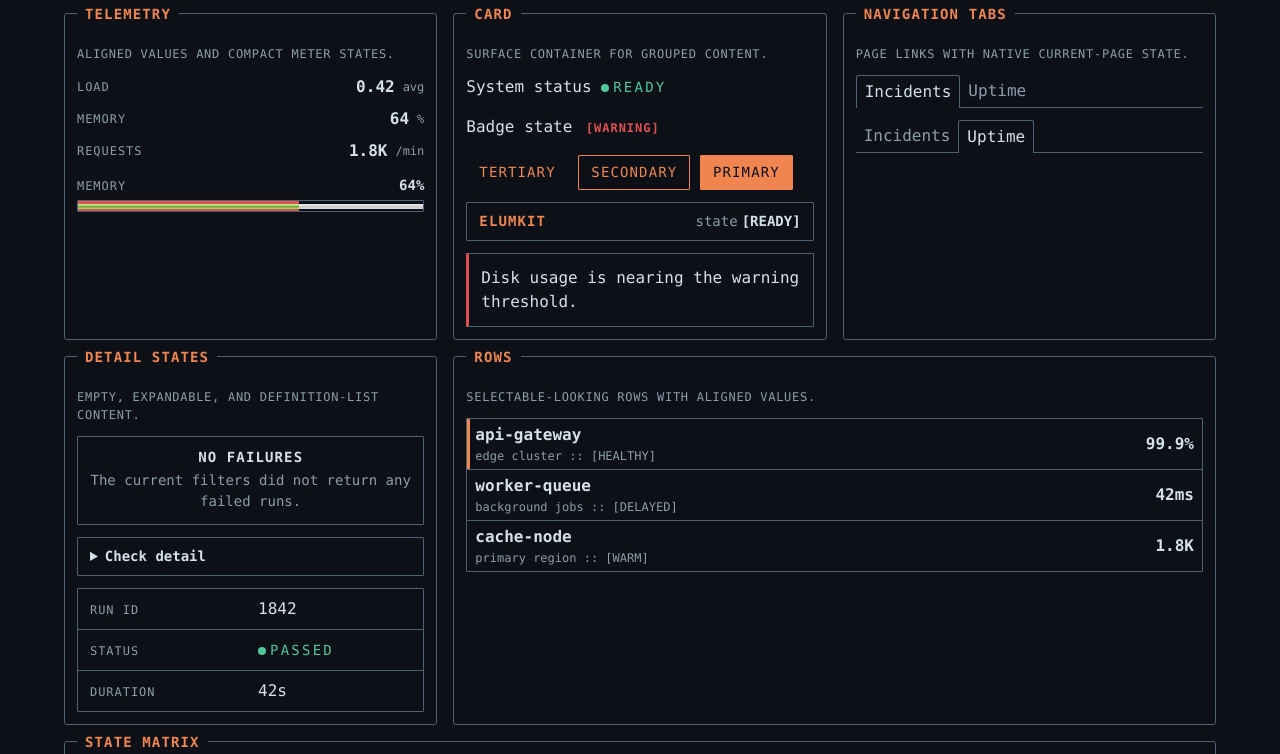
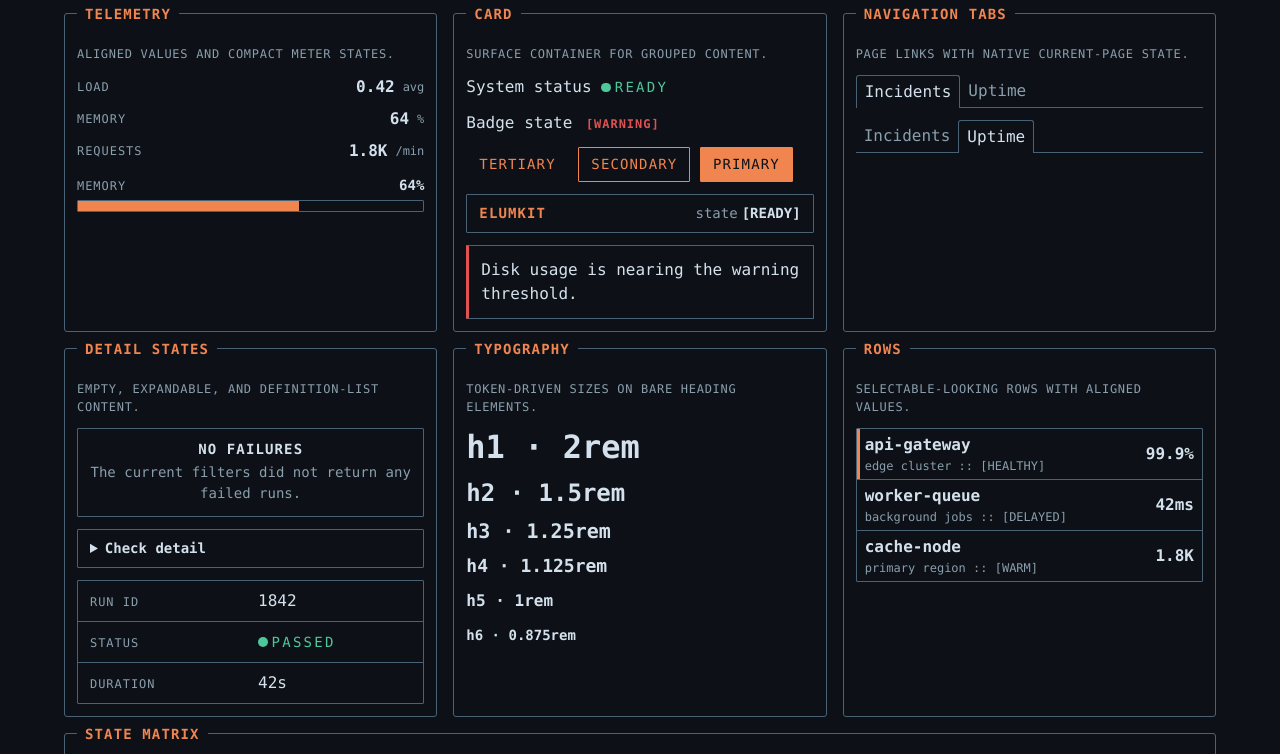
Before and after one commit to baudsmithstudios/elumkit, a website: page examples/playground.html in a window 1280 px wide. Shown: the part 824-1578 px from the top of the page. Drawn offline with Linux system fonts and the light colour scheme.

Commit message:
v0.2 - upates and release (#6)
## What does this PR do?

v.0.2 release
- formalize typography
- added and normalized a container class
- better cross-browser support
- minor tweaks
- update native <meter> to div with aria="meter" for better long-term
stability.
- updated docs

```diff
--- a/examples/playground.html
+++ b/examples/playground.html
@@ -6,12 +6,6 @@
     <title>ElumKit Playground</title>
     <link rel="stylesheet" href="../packages/core-css/src/index.css" />
     <style>
-      main {
-        margin: 0 auto;
-        max-width: 76rem;
-        padding: 1rem clamp(1rem, 3vw, 2rem) 2rem;
-      }
-
       main.elum-stack > * + * {
         margin-top: 1.25rem;
       }
@@ -68,7 +62,7 @@
           "query query query query query query query query form form form form"
           "toolbar toolbar toolbar toolbar toolbar toolbar toolbar toolbar form form form form"
           "telemetry telemetry telemetry telemetry card card card card navigation navigation navigation navigation"
-          "details details details details rows rows rows rows rows rows rows rows"
+          "details details details details typography typography typography typography rows rows rows rows"
           "states states states states states states states states states states states states";
       }
 
@@ -117,6 +111,10 @@
         grid-area: toolbar;
       }
 
+      .playground-typography-preview {
+        grid-area: typography;
+      }
+
       .state-matrix {
         display: grid;
         gap: 1rem;
@@ -137,7 +135,7 @@
             "toolbar toolbar toolbar toolbar toolbar toolbar form form form form form form"
             "card card card card card card telemetry telemetry telemetry telemetry telemetry telemetry"
             "navigation navigation navigation navigation navigation navigation details details details details details details"
-            "rows rows rows rows rows rows rows rows rows rows rows rows"
+            "typography typography typography typography typography typography rows rows rows rows rows rows"
             "states states states states states states states states states states states states";
         }
 
@@ -169,6 +167,7 @@
             "form form form form form form form form form form form form"
             "toolbar toolbar toolbar toolbar toolbar toolbar toolbar toolbar toolbar toolbar toolbar toolbar"
             "navigation navigation navigation navigation navigation navigation navigation navigation navigation navigation navigation navigation"
+            "typography typography typography typography typography typography typography typography typography typography typography typography"
             "rows rows rows rows rows rows rows rows rows rows rows rows"
             "states states states states states states states states states states states states";
         }
@@ -180,10 +179,10 @@
     </style>
   </head>
   <body>
-    <main class="elum-stack">
+    <main class="elum-container elum-stack">
       <header class="elum-card elum-card-labeled playground-header">
         <div class="elum-card-header" data-inline="true">
-          <div class="elum-card-title">Component system · v0.1</div>
+          <div class="elum-card-title">Component system · V0.<span style="text-transform: none">x</span></div>
           <p class="elum-card-subtitle playground-title-status">
             theme <span id="theme-status">[IRON]</span> components [22]
           </p>
@@ -375,7 +374,7 @@
               <span class="elum-meter-label">Memory</span>
               <span class="elum-meter-value">64%</span>
             </div>
-            <meter class="elum-meter-track" min="0" max="100" value="64" data-tone="warn" aria-label="Memory usage" style="--elum-meter-fill-width: 64%">64%</meter>
+            <div class="elum-meter-track" role="meter" aria-valuenow="64" aria-valuemin="0" aria-valuemax="100" aria-label="Memory usage" style="--elum-meter-fill-width: 64%"></div>
           </div>
         </article>
 
@@ -428,6 +427,20 @@
               <dd class="elum-detail-value">42s</dd>
             </div>
           </dl>
+        </article>
+
+        <article class="elum-card elum-card-labeled elum-stack playground-tile playground-typography-preview">
+          <header class="elum-card-header">
+            <h2 class="elum-card-title">Typography</h2>
+          </header>
+          <p class="elum-card-subtitle">Token-driven sizes on bare heading elements.</p>
+
+          <h1>h1 · 2rem</h1>
+          <h2>h2 · 1.5rem</h2>
+          <h3>h3 · 1.25rem</h3>
+          <h4>h4 · 1.125rem</h4>
+          <h5>h5 · 1rem</h5>
+          <h6>h6 · 0.875rem</h6>
         </article>
 
         <article class="elum-card elum-card-labeled elum-stack playground-tile playground-toolbar-preview">
--- a/package.json
+++ b/package.json
@@ -1,7 +1,7 @@
 {
   "name": "@baudsmithstudios/elumkit",
   "description": "HTML-first UI primitives with copyable CSS, semantic patterns, and a clean terminal feel.",
-  "version": "0.1.0",
+  "version": "0.2.0",
   "publishConfig": {
     "access": "public"
   },
--- a/packages/core-css/src/base.css
+++ b/packages/core-css/src/base.css
@@ -1,3 +1,5 @@
+/* Andy Bell - https://piccalil.li/blog/a-more-modern-css-reset/ */
+
 * {
   box-sizing: border-box;
 }
@@ -8,12 +10,76 @@ body {
   padding: 0;
 }
 
+html {
+  -webkit-text-size-adjust: 100%;
+}
+
 body {
   background: var(--elum-color-bg);
   color: var(--elum-color-fg);
   font-family: var(--elum-font-family);
   font-size: var(--elum-text-md);
   line-height: var(--elum-lh-normal);
+  overflow-wrap: break-word;
+}
+
+button, input, select, textarea, optgroup, option {
+  font: inherit;
+}
+
+fieldset {
+  min-width: 0;
+}
+
+a {
+  color: var(--elum-color-accent);
+  text-decoration: underline;
+}
+
+a:hover {
+  color: var(--elum-color-fg);
+}
+
+p {
+  margin: 0;
+}
+
+h1,
+h2,
+h3,
+h4,
+h5,
+h6 {
+  font-weight: 600;
+  margin: 0;
+}
+
+h1 {
+  font-size: var(--elum-text-3xl);
+  line-height: var(--elum-lh-tight);
+}
+
+h2 {
+  font-size: var(--elum-text-2xl);
+  line-height: var(--elum-lh-tight);
+}
+
+h3 {
+  font-size: var(--elum-text-xl);
+  line-height: var(--elum-lh-tight);
+}
+
+h4 {
+  font-size: var(--elum-text-lg);
+  line-height: var(--elum-lh-tight);
+}
+
+h5 {
+  font-size: var(--elum-text-md);
+}
+
+h6 {
+  font-size: var(--elum-text-sm);
 }
 
 :focus-visible {
@@ -21,8 +87,20 @@ body {
   outline-offset: 2px;
 }
 
+.elum-container {
+  margin-inline: auto;
+  max-width: var(--elum-container-width);
+  padding-inline: var(--elum-container-padding-inline);
+  padding-block: var(--elum-container-padding-block);
+}
+
 .elum-stack > * + * {
   margin-top: var(--elum-space-3);
+}
+
+img, picture, video, canvas {
+  display: block;
+  max-width: 100%;
 }
 
 @media (prefers-reduced-motion: reduce) {
--- a/packages/core-css/src/components/feedback.css
+++ b/packages/core-css/src/components/feedback.css
@@ -68,8 +68,8 @@
   content: "";
   display: inline-block;
   flex: 0 0 auto;
-  height: 0.5rem;
-  width: 0.5rem;
+  height: 0.6rem;
+  width: 0.6rem;
 }
 
 .elum-status-label[data-tone="accent"] {
--- a/packages/core-css/src/components/form.css
+++ b/packages/core-css/src/components/form.css
@@ -116,6 +116,7 @@ fieldset.elum-field > .elum-label {
 .elum-checkbox,
 .elum-radio {
   accent-color: var(--elum-color-accent);
+  margin: 0;
 }
 
 .elum-checkbox:disabled,
--- a/packages/core-css/src/components/telemetry.css
+++ b/packages/core-css/src/components/telemetry.css
@@ -103,8 +103,6 @@
 }
 
 .elum-meter-track {
-  -webkit-appearance: none;
-  appearance: none;
   background-color: transparent;
   background-image: linear-gradient(
     to right,
--- a/packages/core-css/src/tokens.css
+++ b/packages/core-css/src/tokens.css
@@ -4,6 +4,10 @@
   --elum-text-xs: 0.75rem;
   --elum-text-sm: 0.875rem;
   --elum-text-md: 1rem;
+  --elum-text-lg: 1.125rem;
+  --elum-text-xl: 1.25rem;
+  --elum-text-2xl: 1.5rem;
+  --elum-text-3xl: 2rem;
 
   --elum-lh-tight: 1.2;
   --elum-lh-normal: 1.5;
@@ -18,10 +22,15 @@
 
   --elum-border-width: 1px;
   --elum-motion-fast: 120ms;
+
+  --elum-container-width: 76rem;
+  --elum-container-padding-inline: clamp(1rem, 3vw, 2rem);
+  --elum-container-padding-block: 1rem;
 }
 
 :root,
 [data-theme="iron"] {
+  color-scheme: dark;
   --elum-color-bg: #0d1117;
   --elum-color-surface: #0d1117;
   --elum-color-fg: #d4e1ec;
@@ -37,6 +46,7 @@
 }
 
 [data-theme="neon"] {
+  color-scheme: dark;
   --elum-color-bg: #050e12;
   --elum-color-surface: #050e12;
   --elum-color-fg: #d0f0ff;
@@ -52,6 +62,7 @@
 }
 
 [data-theme="dust"] {
+  color-scheme:light;
   --elum-color-bg: #ddd6c4;
   --elum-color-surface: #ddd6c4;
   --elum-color-fg: #0e0e0e;
```
Also changed, not shown: CONTRIBUTING.md (+1 -1 lines), docs/component-usage.md (+12 -5 lines), docs/eleventy-usage.md (+6 -2 lines), docs/plain-html-quickstart.md (+12 -10 lines), docs/theming.md (+22 -2 lines), packages/core-patterns/snippets/index.html (+1 -1 lines), tests/core-css-contract.test.mjs (+36 -0 lines), CHANGELOG.md, README.md, assets/readme-hero.svg, assets/social.png, assets/social.svg, packages/core-patterns/README.md.
